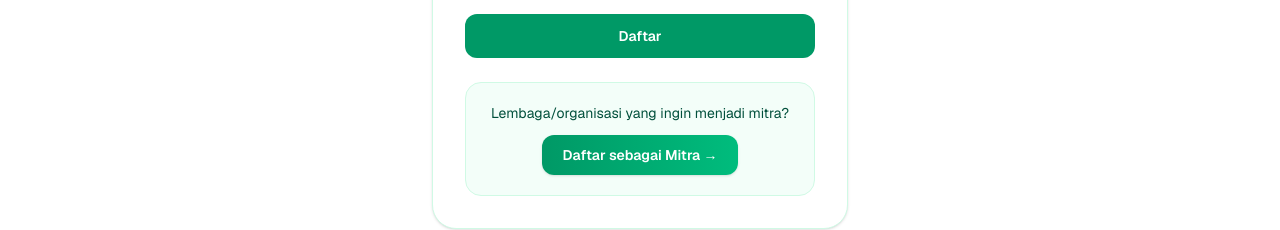
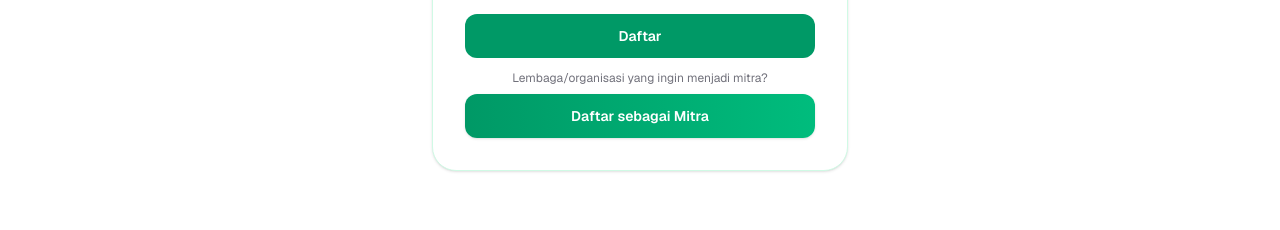
Before and after one commit to kangmasbudiman/revampwebsitepohonasuh, a Next.js app: page /daftar in a window 1280 px wide. Shown: the part 576-806 px from the top of the page. Built offline with nearby package versions, Linux system fonts and the light colour scheme; no server answers; the database is empty.

Commit message:
style(daftar): tombol Daftar sebagai Mitra seragam penuh lebar

```diff
--- a/src/app/(site)/daftar/page.tsx
+++ b/src/app/(site)/daftar/page.tsx
@@ -107,15 +107,15 @@ export default function RegisterPage(props: PageProps<"/daftar">) {
         </form>
         )}
         {!state.success && (
-          <div className="mt-6 rounded-2xl border border-emerald-100 bg-emerald-50/60 p-5 text-center">
-            <p className="text-sm text-emerald-900">
+          <div className="mt-3">
+            <p className="text-center text-xs text-zinc-500">
               Lembaga/organisasi yang ingin menjadi mitra?
             </p>
             <Link
               href="/daftar-mitra"
-              className="mt-3 inline-flex items-center gap-2 rounded-xl bg-gradient-to-r from-emerald-600 to-emerald-500 px-5 py-2.5 text-sm font-semibold text-white shadow hover:from-emerald-500 hover:to-emerald-400"
+              className="mt-2 block w-full rounded-xl bg-gradient-to-r from-emerald-600 to-emerald-500 px-4 py-3 text-center text-sm font-semibold text-white shadow hover:from-emerald-500 hover:to-emerald-400 transition-colors"
             >
-              Daftar sebagai Mitra →
+              Daftar sebagai Mitra
             </Link>
           </div>
         )}
```
